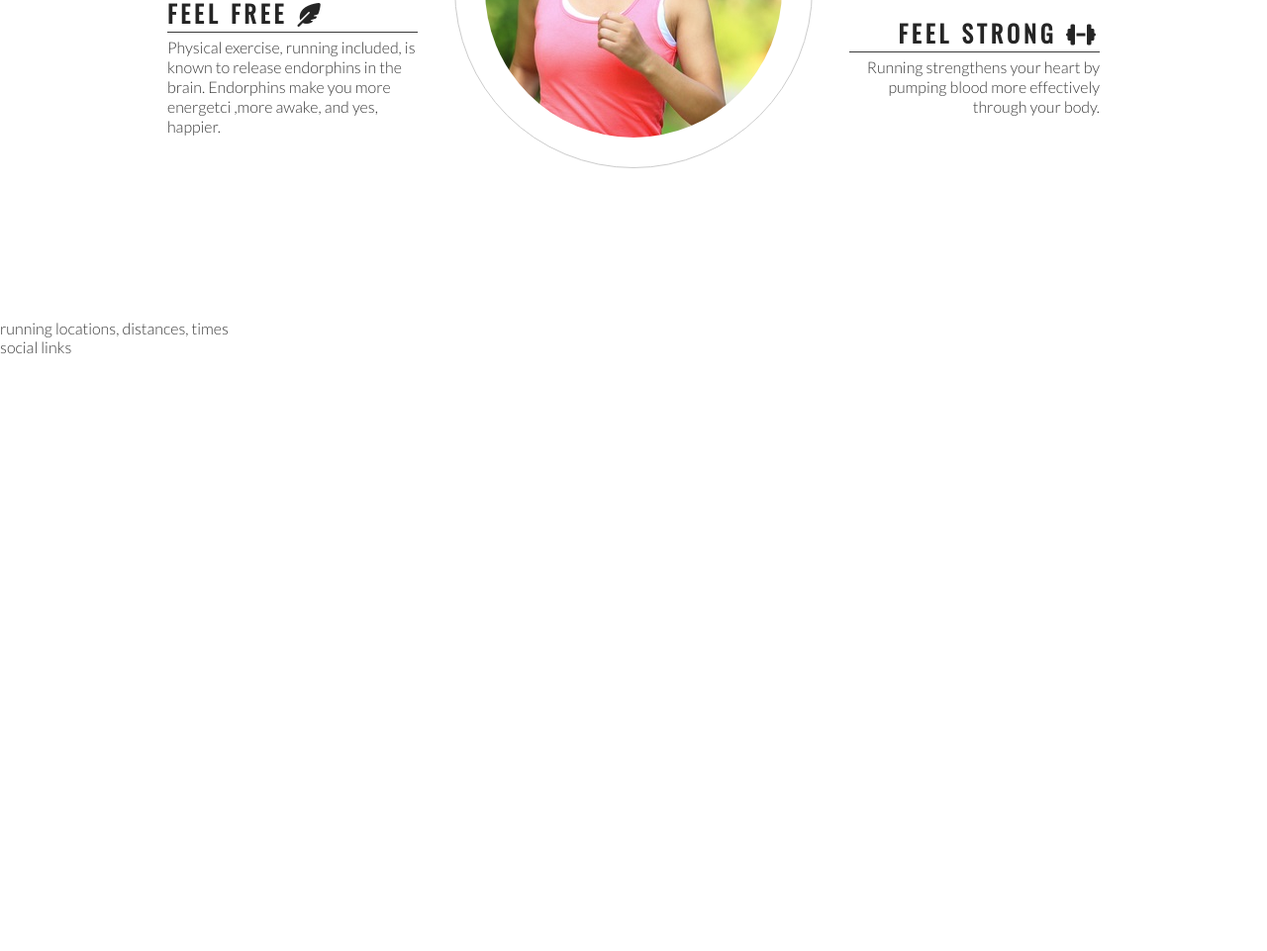
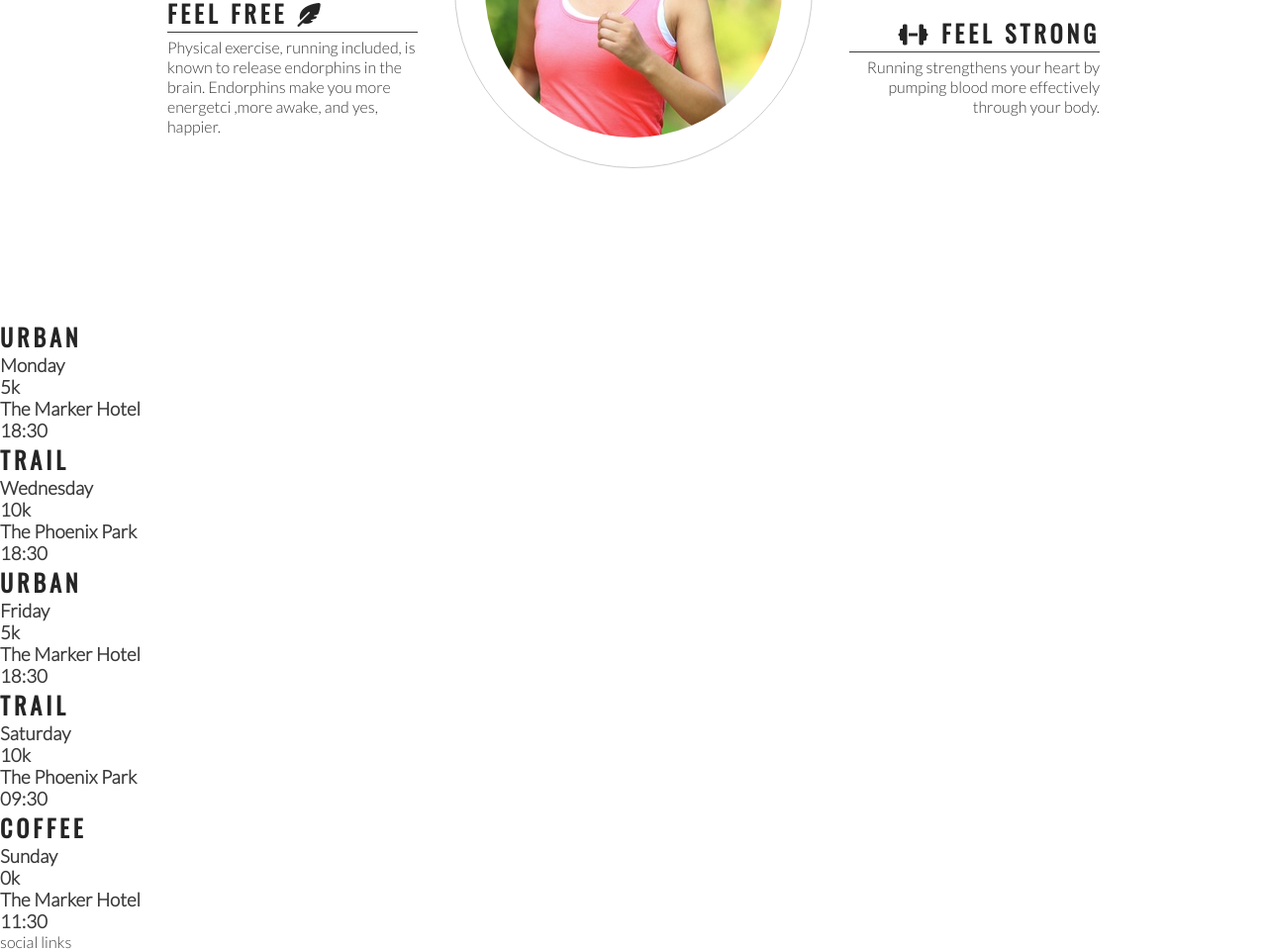
Before and after one commit to wayne-AF/the_woods, a plain HTML site: page index.html in a window 1280 px wide. Shown: the part 973-1934 px from the top of the page at 99% size. Before the commit the page ends 1333 px from the top, so only its background shows below. Drawn offline with nearby package versions, Linux system fonts and the light colour scheme.

Commit message:
add meetup times main structure

```diff
--- a/index.html
+++ b/index.html
@@ -61,14 +61,14 @@
         <div id="right-about">
 
             <div class="right-about-heading">
-                <h2>Get Social <i class="far fa-comments"></i></h2>
+                <h2><i class="far fa-comments"></i> Get Social</i></h2>
                 <hr>
                 <p>
                     When we run with others, we can run farther and more easily. Social running can pull you out of a running funk or low mood and inspire you to try new events.
                 </p>
             </div>
             <div class="right-about-heading">
-                <h2>Feel Strong <i class="fas fa-dumbbell"></i></h2>
+                <h2><i class="fas fa-dumbbell"></i> Feel Strong</h2>
                 <hr>
                 <p>Running strengthens your heart by pumping blood more effectively through your body.
                 </p>
@@ -86,7 +86,41 @@
         </div>
     </section>
     <section>
-        running locations, distances, times
+        <div>
+            <h2>Urban</h2>
+            <h3>Monday</h3>
+            <h3>5k</h3>
+            <h3>The Marker Hotel</h3>
+            <h3>18:30</h3>
+        </div>
+        <div>
+            <h2>Trail</h2>
+            <h3>Wednesday</h3>
+            <h3>10k</h3>
+            <h3>The Phoenix Park</h3>
+            <h3>18:30</h3>
+        </div>
+        <div>
+            <h2>Urban</h2>
+            <h3>Friday</h3>
+            <h3>5k</h3>
+            <h3>The Marker Hotel</h3>
+            <h3>18:30</h3>
+        </div>
+        <div>
+            <h2>Trail</h2>
+            <h3>Saturday</h3>
+            <h3>10k</h3>
+            <h3>The Phoenix Park</h3>
+            <h3>09:30</h3>
+        </div>
+        <div>
+            <h2>Coffee</h2>
+            <h3>Sunday</h3>
+            <h3>0k</h3>
+            <h3>The Marker Hotel</h3>
+            <h3>11:30</h3>
+        </div>
     </section>
     <footer>
         social links
```
